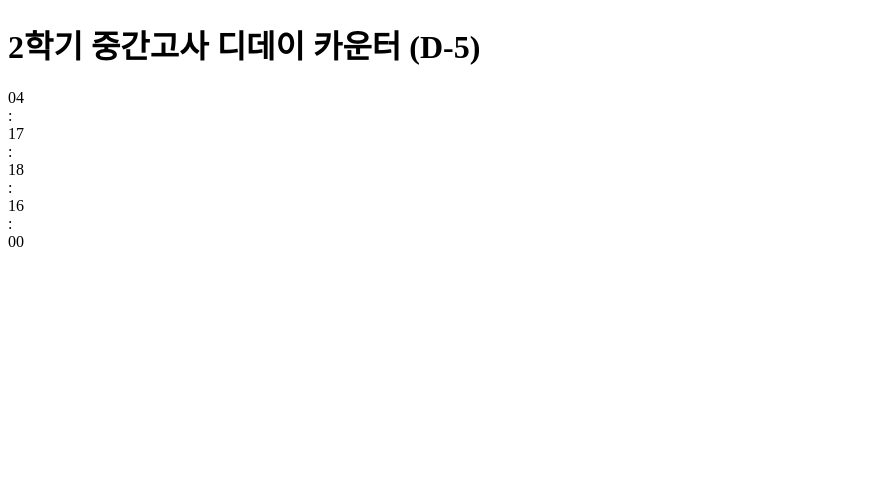
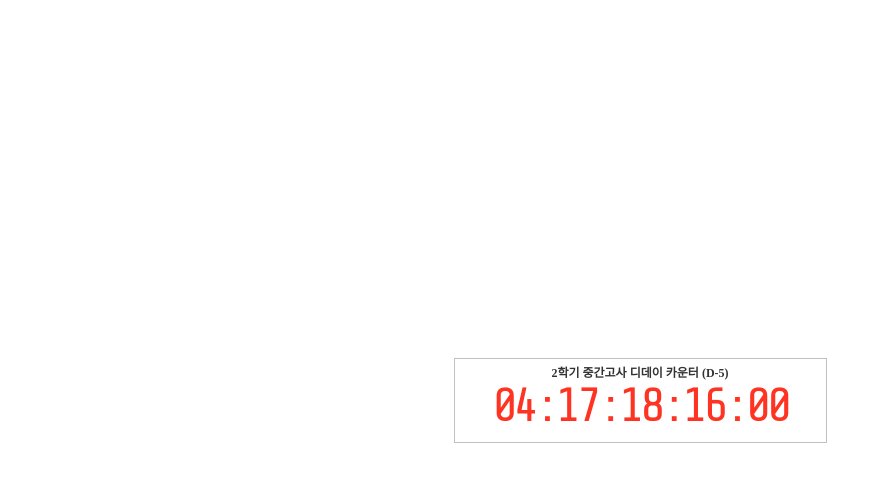
Before and after one commit to XevitcA/iwannagotogradschool, a plain HTML site: page main.html in a window 1280 px wide. Shown: the whole page, without its empty margins (0-882 px from the left). Drawn offline with nearby package versions, Linux system fonts and the light colour scheme.

Commit message:
Update main.html

```diff
--- a/main.html
+++ b/main.html
@@ -2,7 +2,7 @@
 <html><head><meta http-equiv="Content-Type" content="text/html; charset=UTF-8">
 	<title>중간고사 카운터</title>
 	<meta name="viewport" content="width=device-width, initial-scale=1">
-	<link href="./main.css" rel="stylesheet">
+	<link href="./index.css" rel="stylesheet">
 </head>
 
 <body>
```
